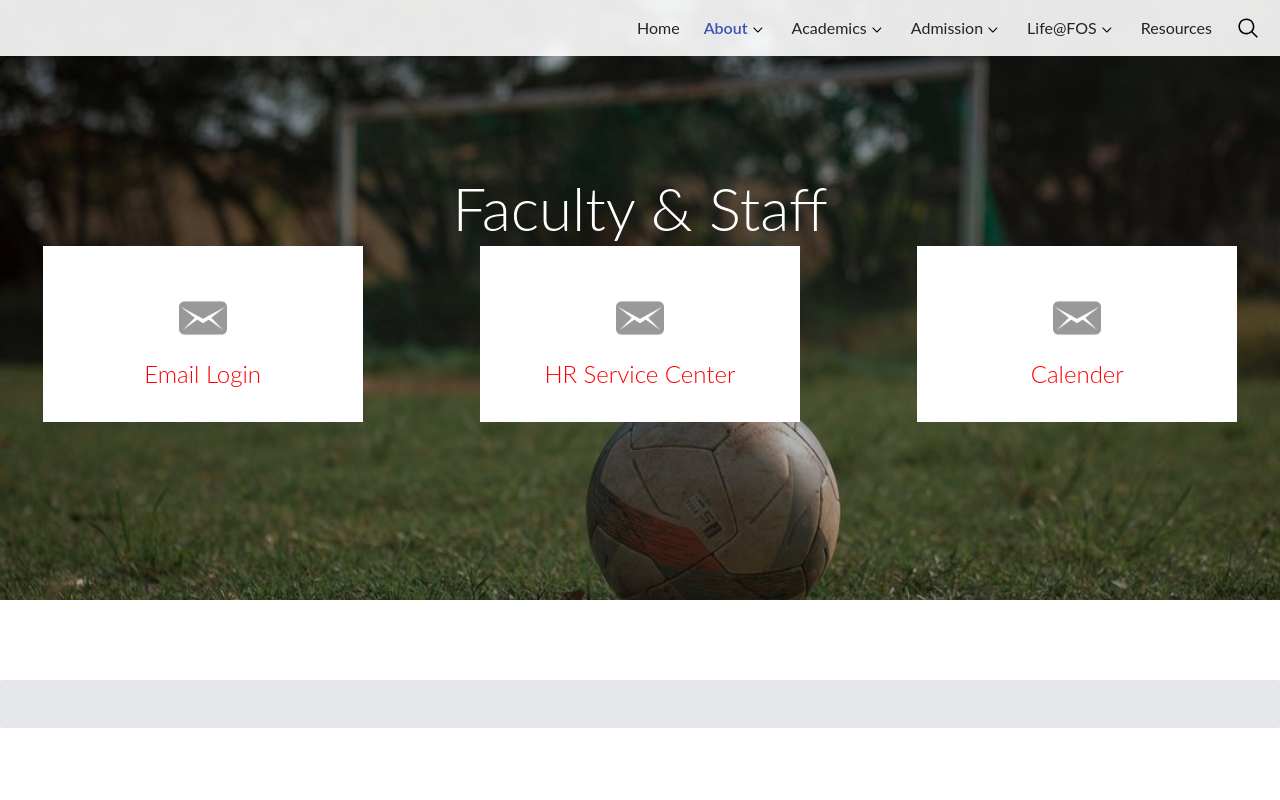
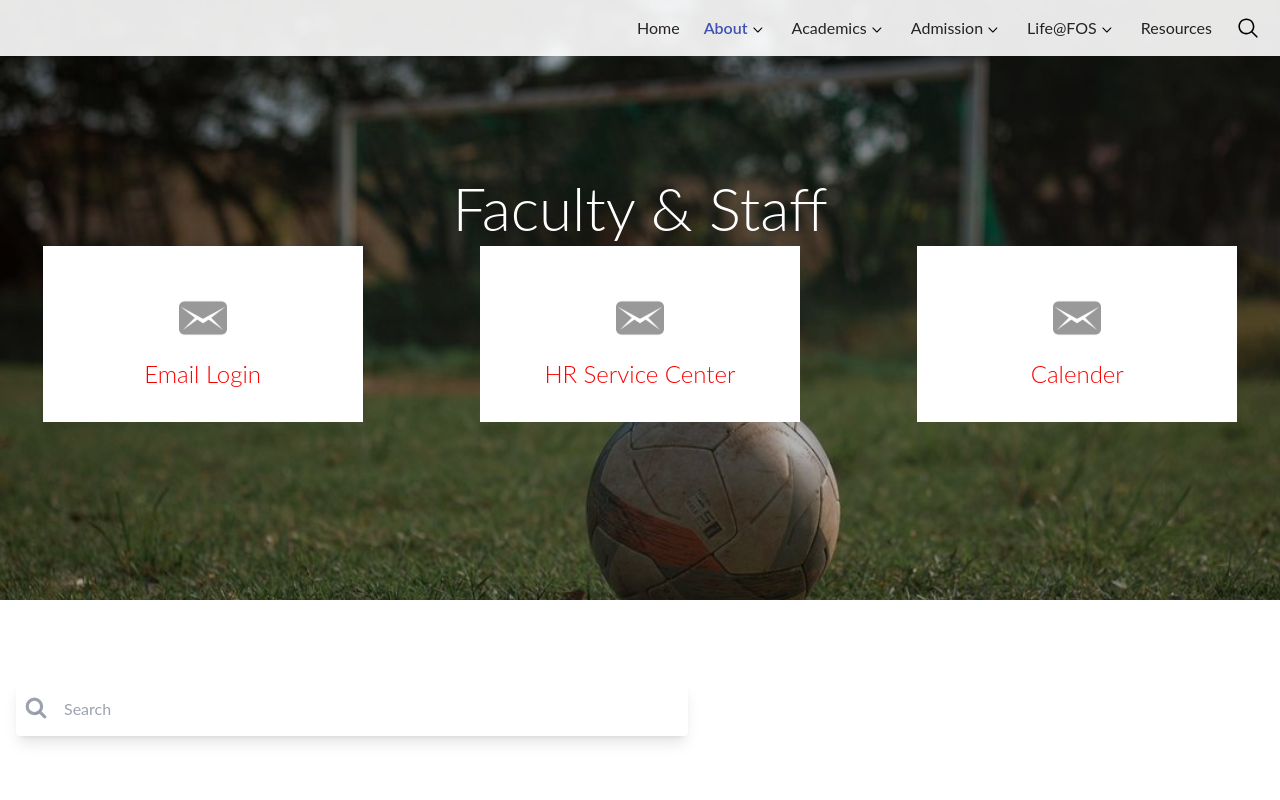
Before and after one commit to Hackersgoddest/cossa-web, a Vue app: page /about/faculty-and-staff in a window 1280 px wide. Shown: the top 800 px of the page. Built offline with nearby package versions, Linux system fonts and the light colour scheme.

Commit message:
[FE] added filter

```diff
--- a/src/views/About/FacultyAndStaff.vue
+++ b/src/views/About/FacultyAndStaff.vue
@@ -2,7 +2,10 @@
 import EmailIcon from "../../assets/icons/Email.vue";
 import HR from "../../assets/icons/HR.vue";
 import Calender from "../../assets/icons/Calender.vue";
-import { shallowRef } from "vue";
+import { shallowRef, onMounted, watch } from "vue";
+import SearchIcon from "../../assets/icons/SearchIcon.vue";
+import Close from "../../assets/icons/Close.vue";
+import staffs from "../../components/faculty-and-staff";
 
 const topLinks = shallowRef([
   {
@@ -19,53 +22,29 @@ const topLinks = shallowRef([
   },
 ]);
 
-const staffs = shallowRef([
-  {
-    name: "John Kingsley Arthur",
-    postion: "Senior Lecturer",
-    imageUrl: "/about/faculty-and-staff/kingsley-arthur.jpg",
-  },
-  {
-    name: "J. Abandoh-sam",
-    postion: "Senior Lecturer",
-    imageUrl: "/about/faculty-and-staff/J. Abandoh-sam.jpg",
-  },
-  {
-    name: "Prince Yaw Owusu Amoako",
-    postion: "Senior Lecturer",
-    imageUrl: "/about/faculty-and-staff/Prince Yaw Owusu Amoako.jpg",
-  },
-  {
-    name: "A. Salako",
-    postion: "Senior Lecturer",
-    imageUrl: "/about/faculty-and-staff/a. Salako.jpg",
-  },
-  {
-    name: "Kingsley Arthur",
-    postion: "Senior Lecturer",
-    imageUrl: "/about/faculty-and-staff/kingsley-arthur.jpg",
-  },
-  {
-    name: "Kingsley Arthur",
-    postion: "Senior Lecturer",
-    imageUrl: "/about/faculty-and-staff/kingsley-arthur.jpg",
-  },
-  {
-    name: "Kingsley Arthur",
-    postion: "Senior Lecture",
-    imageUrl: "/about/faculty-and-staff/kingsley-arthur.jpg",
-  },
-  {
-    name: "Kingsley Arthur",
-    postion: "Senior Lecturer",
-    imageUrl: "/about/faculty-and-staff/kingsley-arthur.jpg",
-  },
-  {
-    name: "Micheal kelly",
-    postion: "Junior Lecturer",
-    imageUrl: "/about/faculty-and-staff/Micheal kelly.jpg",
-  },
-]);
+let searchValue = shallowRef(null);
+let facultyAndStaff = shallowRef([]);
+
+onMounted(() => (facultyAndStaff.value = staffs));
+
+watch(searchValue, (newSearchValue) => {
+  facultyAndStaff.value = staffs.filter(
+    (item) =>
+      item?.name?.toLowerCase().includes(newSearchValue?.toLowerCase()) ||
+      item?.position
+        ?.toLocaleLowerCase()
+        .includes(newSearchValue?.toLowerCase())
+  );
+  if (newSearchValue) showCloseMenu = true;
+  else showCloseMenu = false;
+});
+
+const input = shallowRef(null);
+const focusInput = () => {
+  input.value.focus();
+};
+
+let showCloseMenu = shallowRef(false);
 </script>
 <template>
   <div class="relative">
@@ -106,12 +85,24 @@ const staffs = shallowRef([
     </div>
   </div>
   <div class="max-w-screen-xl h-full mx-auto font-['Lato'] mt-20">
-    <div class="w-full h-12 flex my-20 px-4 sm:px-0">
+    <div class="w-4/5 h-14 flex my-20 relative max-w-2xl ml-4">
       <input
         type="text"
         name="text"
         id="filter"
-        class="w-full h-full bg-gray-200 rounded-sm border-none focus:outline-none px-4 text-[#272224]"
+        ref="input"
+        placeholder="Search"
+        v-model="searchValue"
+        class="w-full h-full bg-white bg-opacity-90 shadow-lg rounded border-none focus:outline-none px-12 text-[#272224]"
+      />
+      <SearchIcon
+        @click="focusInput"
+        class="absolute top-1/2 -translate-y-1/2 left-1 flex w-8 h-6 stroke-2 stroke-gray-400 cursor-text"
+      />
+      <Close
+        v-if="showCloseMenu"
+        @click="searchValue = ''"
+        class="absolute top-1/2 -translate-y-1/2 right-2 flex w-8 h-8 stroke-2 stroke-[#272224] hover:cursor-pointer hover:stroke-[#3F51B5] transform hover:scale-110 transition-transform ease-in-out duration-300"
       />
     </div>
     <div
@@ -119,7 +110,7 @@ const staffs = shallowRef([
     >
       <div
         class="flex flex-col items-center text-[#272224]"
-        v-for="lecturer of staffs"
+        v-for="lecturer of facultyAndStaff"
       >
         <div class="w-56 h-56 rounded-full overflow-clip">
           <img
@@ -132,7 +123,7 @@ const staffs = shallowRef([
           class="flex flex-col h-24 w-64 bg-[#D9D9D9] -mt-8 items-center justify-center"
         >
           <p class="font-light">{{ lecturer.name }}</p>
-          <p class="font-extrabold">{{ lecturer.postion }}</p>
+          <p class="font-extrabold">{{ lecturer.position }}</p>
         </div>
       </div>
     </div>
```
